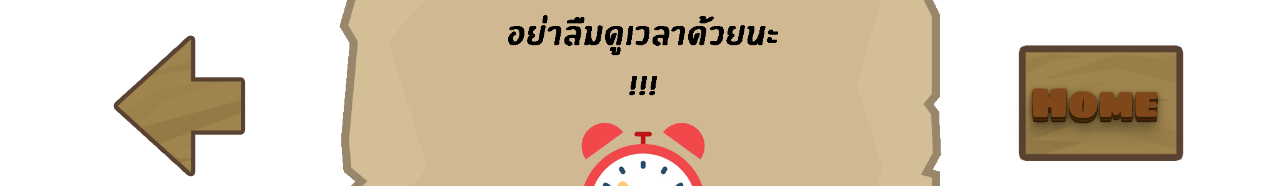
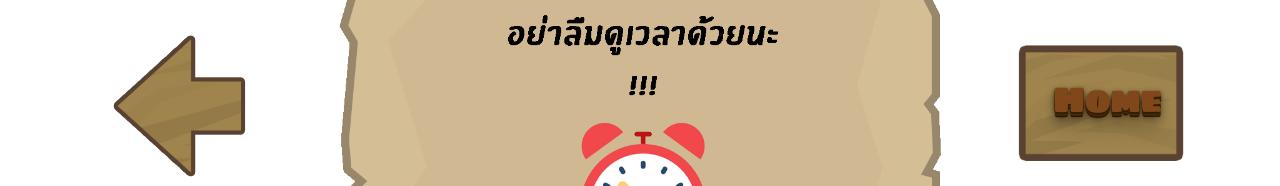
Before and after one commit to huayong1678/Heaven-Island, a plain HTML site: page tutorial3.html in a window 1280 px wide. In both pictures the pointer is over the element "Home". Shown: the part 326-512 px from the top of the page. Drawn offline with Linux system fonts and the light colour scheme.

Commit message:
Update index.css

```diff
--- a/index.css
+++ b/index.css
@@ -418,8 +418,9 @@ div.sign:hover {
     position: fixed;
     font-family: 'Sigmar One', cursive;
     font-weight: bold;
-    right: 9.5%;
-    top: 49.5%;
+    right: 9.75%;
+    top: 50%;
+    font-size: 75%;
     color: rgb(128, 72, 26);
     text-shadow: 0 2px 0 #301e06,
                 0 3px 0 rgb(80, 41, 8),
@@ -434,3 +435,24 @@ div.sign:hover {
                 0 20px 20px rgba(0,0,0,.15);
     text-decoration: none;
 }
+#txt:hover{
+    position: fixed;
+    font-family: 'Sigmar One', cursive;
+    font-weight: bold;
+    right: 9.25%;
+    top: 49.75%;
+    font-size: 85%;
+    color: rgb(128, 72, 26);
+    text-shadow: 0 2px 0 #301e06,
+                0 3px 0 rgb(80, 41, 8),
+                0 4px 0 #3a240a,
+                0 5px 0 rgb(41, 21, 3),
+                0 6px 1px rgba(0,0,0,.1),
+                0 0 5px rgba(0,0,0,.1),
+                0 1px 3px rgba(0,0,0,.3),
+                0 3px 5px rgba(0,0,0,.2),
+                0 5px 10px rgba(0,0,0,.25),
+                0 10px 10px rgba(0,0,0,.2),
+                0 20px 20px rgba(0,0,0,.15);
+    text-decoration: none;
+}
```
